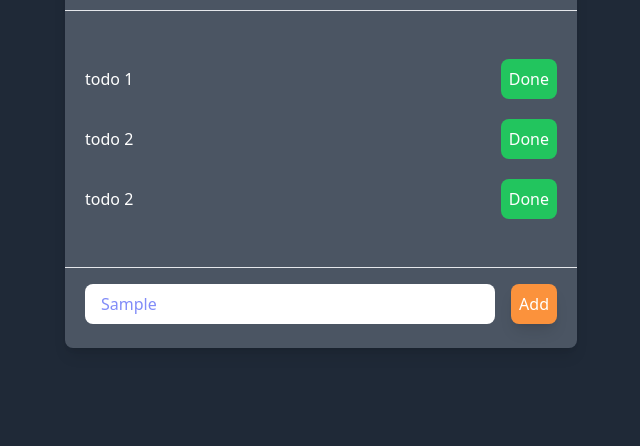
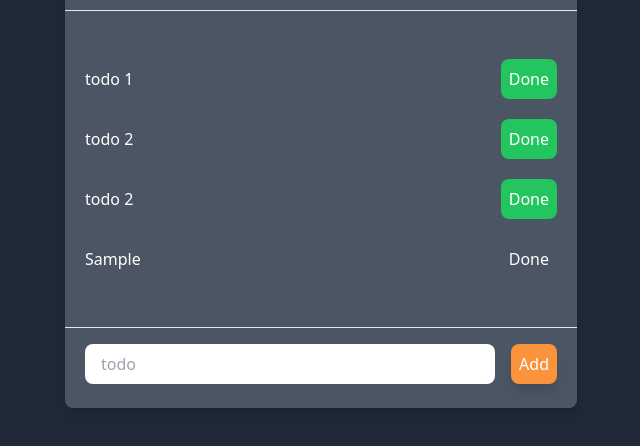
Before and after one commit to abdiqaadir01/Todo-app, a plain HTML site: page index.html in a window 1280 px wide. Both pictures are taken after typing "Sample" into the empty fields and a click on the button "Add". Shown: the part 82-528 px from the top of the page, without its empty margins (319-959 px from the left). Drawn offline with nearby package versions, Linux system fonts and the light colour scheme.

Commit message:
add todo fuctionality

```diff
--- a/index.html
+++ b/index.html
@@ -13,7 +13,7 @@
         <h1 class="text-4xl"> My todo app</h1>
     </div>
     <hr class="my-4">
-    <div class="px-5 py-8 flex flex-col space-y-5">
+    <div id="divl" class="px-5 py-8 flex flex-col space-y-5">
     <div class="flex justify-between items-center ">
         <h4>todo 1</h4>
         <button class="bg-green-500 rounded-lg p-2">Done</button>
@@ -31,11 +31,13 @@
         <hr class="my-4">
       <div class="px-5 flex gap-x-4">
         <input type="text" class="flex-1 py-2 px-4 rounded-lg text-indigo-400" placeholder="todo">
-        <button class="bg-orange-400 p-2 rounded-lg shadow-lg">Add</button>
+        <button onclick="Addtodo()" class="bg-orange-400 p-2 rounded-lg shadow-lg">Add</button>
       </div>
     </div>
 </div> </div>
 
 
+<script src="./main.js"></script>
+
 </body>
 </html>
--- a/main.js
+++ b/main.js
@@ -1,16 +1,22 @@
-// event
-function hadleclick() {
-    console.log('buttonclikeed');
-    const button=document.querySelector("button")
-button.classList.add('text-black');
-}
-
-function  sayhelo(event) {
-    console.log("zhp iwarama",event.target)
-}
 
 
-const divs= document.querySelectorall('.btn');
-for (const div of divs) {
-    div.addEventListener('click', sayhelo);
+function Addtodo() {
+    const  inputelment=document.querySelector('input');
+    const value=inputelment.value;
+
+    const todocontainer=document.createElement('div');
+    todocontainer.className='flex justify-between items-center';
+    const todotitle=document.createElement('h1')
+    todotitle.textContent=value;
+
+    const doneb=document.createElement('button');
+    doneb.className='class="bg-green-500 rounded-lg p-2';
+   doneb.textContent='Done';
+
+   todocontainer.appendChild(todotitle);
+   todocontainer.appendChild(doneb);
+   const alltosdoscontainer=document.getElementById('divl');
+   alltosdoscontainer.appendChild(todocontainer);
+   inputelment.value='';
+
 }
```
